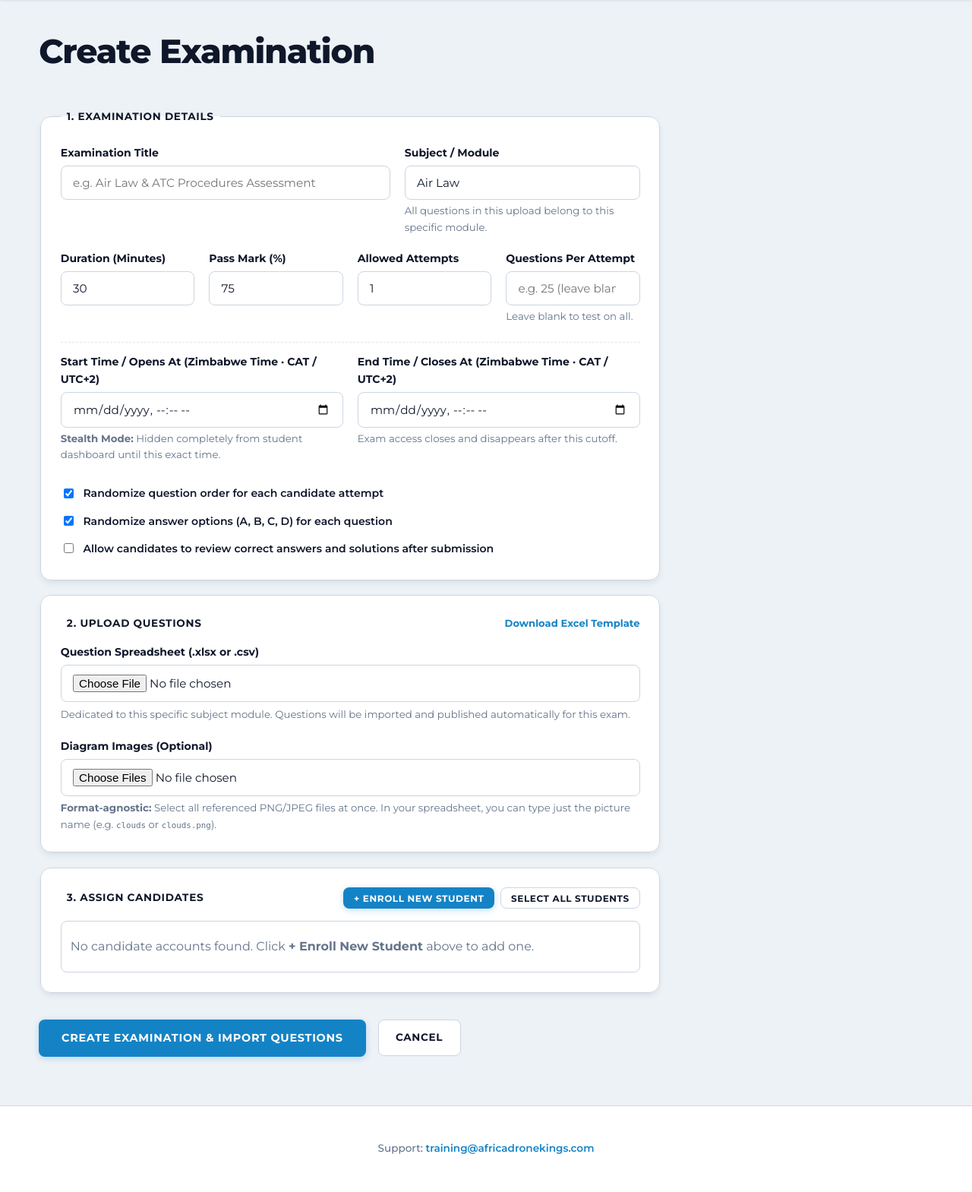
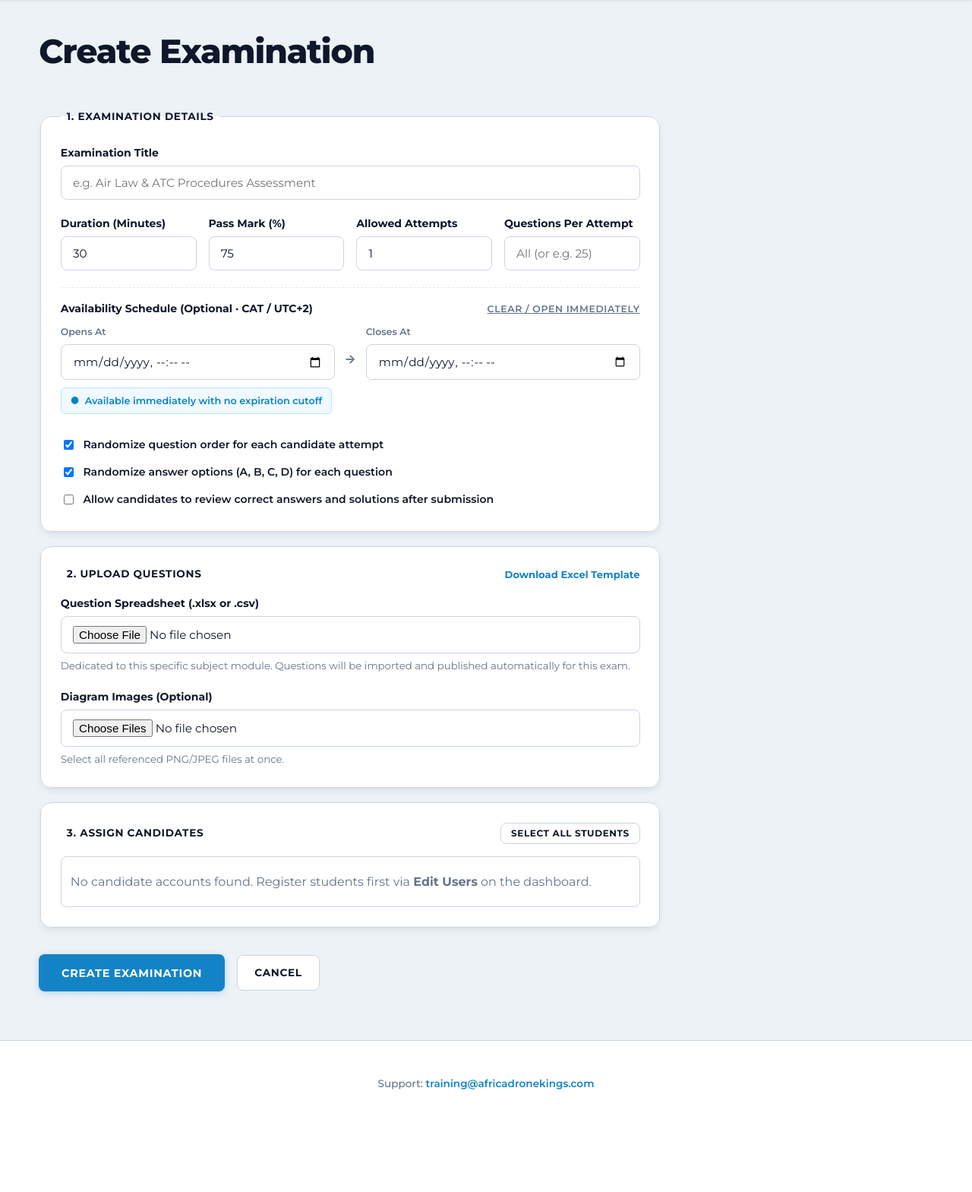
Before and after one commit to Nyasha-Shekede/EXAM_PLATFORM, a Django app: page /exams/new/ in a window 1280 px wide. Shown: the part 76-1645 px from the top of the page at 76% size. After the commit the page ends 1510 px from the top, so only its background shows below. Run offline with Django 5.2, Linux system fonts and the light colour scheme; the visitor is signed in with stand-in values (Sample User, id 1); data comes from the database, SQL or seed files in the repository; data that the repository does not hold is empty.

Commit message:
Streamline exam creation interface and schedule selection
- Remove redundant Subject/Module field and infer module name directly from examination title
- Clean up metrics row, eliminating truncated placeholder text and redundant helper captions
- Replace clunky datetime inputs with unified Availability Schedule interface featuring side-by-side Opens/Closes controls
- Add live interactive status pill providing real-time schedule feedback and one-click schedule reset
- Remove inline candidate enrollment drawer from Assign Candidates step in favor of centralized user management
- Simplify primary form submit button to "Create Examination"

```diff
--- a/exams/forms.py
+++ b/exams/forms.py
@@ -65,14 +65,12 @@ class CreateExamForm(forms.Form):
         widget=forms.TextInput(attrs={"placeholder": "e.g. Air Law & ATC Procedures Assessment"}),
     )
     module_name = forms.CharField(
-        label="Subject / Module",
+        required=False,
         max_length=120,
-        initial="Air Law",
-        widget=forms.TextInput(attrs={"list": "module-options", "placeholder": "e.g. Air Law, Meteorology, Multirotor Systems"}),
-        help_text="Select or enter the specific subject module for this exam. All uploaded questions belong to this module.",
+        widget=forms.HiddenInput(),
     )
     duration_minutes = forms.IntegerField(
-        label="Time Limit (Minutes)",
+        label="Duration (Minutes)",
         initial=30,
         min_value=1,
         max_value=480,
@@ -84,17 +82,16 @@ class CreateExamForm(forms.Form):
         max_value=100,
     )
     max_attempts = forms.IntegerField(
-        label="Allowed Attempts Per Student",
+        label="Allowed Attempts",
         initial=1,
         min_value=1,
         max_value=10,
     )
     question_count = forms.IntegerField(
-        label="Questions Per Exam Attempt",
+        label="Questions Per Attempt",
         required=False,
         min_value=1,
-        help_text="Number of questions randomly selected from the uploaded pool for each student attempt (e.g. 25). Leave blank to use all.",
-        widget=forms.NumberInput(attrs={"placeholder": "e.g. 25 (leave blank to test on all)"}),
+        widget=forms.NumberInput(attrs={"placeholder": "All (or e.g. 25)"}),
     )
     shuffle_questions = forms.BooleanField(
         label="Randomize question order for each candidate attempt",
@@ -112,16 +109,14 @@ class CreateExamForm(forms.Form):
         required=False,
     )
     available_from = forms.DateTimeField(
-        label="Start Time / Available From (Optional)",
+        label="Opens At",
         required=False,
-        widget=forms.DateTimeInput(attrs={"type": "datetime-local"}),
-        help_text="Stealth Mode: Student cannot see this exam on their dashboard until this date & time.",
+        widget=forms.DateTimeInput(attrs={"type": "datetime-local", "id": "id_available_from"}),
     )
     available_until = forms.DateTimeField(
-        label="End Time / Expiration (Optional)",
+        label="Closes At",
         required=False,
-        widget=forms.DateTimeInput(attrs={"type": "datetime-local"}),
-        help_text="Students cannot start or access this exam after this date & time.",
+        widget=forms.DateTimeInput(attrs={"type": "datetime-local", "id": "id_available_until"}),
     )
     spreadsheet = forms.FileField(
         label="Question Spreadsheet (.xlsx or .csv)",
--- a/exams/views.py
+++ b/exams/views.py
@@ -280,7 +280,7 @@ def create_exam_view(request):
         form = CreateExamForm(request.POST, request.FILES)
         if form.is_valid():
             title = form.cleaned_data["title"]
-            module_name = form.cleaned_data["module_name"].strip()
+            module_name = (form.cleaned_data.get("module_name") or title).strip()
             duration = form.cleaned_data["duration_minutes"]
             pass_mark = form.cleaned_data["pass_mark"]
             max_attempts = form.cleaned_data["max_attempts"]
--- a/templates/exams/create_exam.html
+++ b/templates/exams/create_exam.html
@@ -26,29 +26,12 @@
   <fieldset class="card">
     <legend style="font-weight: 700; color: var(--ink); padding: 0 0.5rem; text-transform: uppercase; font-size: 0.85rem; letter-spacing: 0.05em;">1. Examination Details</legend>
     <div class="stack">
-      <div style="display: grid; grid-template-columns: 1.4fr 1fr; gap: 1.2rem;">
       <div>
         <label style="display: block; font-weight: 700; margin-bottom: 0.35rem;">Examination Title</label>
         {{ form.title }}
       </div>
-        <div>
-          <label style="display: block; font-weight: 700; margin-bottom: 0.35rem;">Subject / Module</label>
-          {{ form.module_name }}
-          <datalist id="module-options">
-            {% for m in existing_modules %}
-            <option value="{{ m.title }}">
-            {% endfor %}
-            <option value="Air Law & ATC Procedures">
-            <option value="Meteorology">
-            <option value="Principles of Flight (Multirotor)">
-            <option value="Human Factors">
-            <option value="Navigation & Flight Planning">
-            <option value="RPAS Technical & Maintenance">
-          </datalist>
-          <small class="muted" style="display: block; margin-top: 0.25rem;">All questions in this upload belong to this specific module.</small>
-        </div>
-      </div>
-      <div style="display: grid; grid-template-columns: repeat(auto-fit, minmax(160px, 1fr)); gap: 1.2rem;">
+
+      <div style="display: grid; grid-template-columns: repeat(auto-fit, minmax(140px, 1fr)); gap: 1rem;">
         <div>
           <label style="display: block; font-weight: 700; margin-bottom: 0.35rem;">Duration (Minutes)</label>
           {{ form.duration_minutes }}
@@ -64,21 +47,35 @@
         <div>
           <label style="display: block; font-weight: 700; margin-bottom: 0.35rem;">Questions Per Attempt</label>
           {{ form.question_count }}
-          <small class="muted" style="display: block; margin-top: 0.25rem;">Leave blank to test on all.</small>
         </div>
       </div>
-      <div style="display: grid; grid-template-columns: repeat(auto-fit, minmax(220px, 1fr)); gap: 1.2rem; margin-top: 0.2rem; padding-top: 0.9rem; border-top: 1px dashed var(--line);">
+
+      <!-- Unified Schedule Window (Optional) -->
+      <div style="border-top: 1px dashed var(--line); padding-top: 1rem; margin-top: 0.2rem;">
+        <div style="display: flex; justify-content: space-between; align-items: center; margin-bottom: 0.6rem; flex-wrap: wrap; gap: 0.5rem;">
+          <label style="font-weight: 700; font-size: 0.88rem; color: var(--ink); margin: 0;">Availability Schedule (Optional · CAT / UTC+2)</label>
+          <button type="button" id="clear-schedule-btn" style="background: none; border: none; color: var(--muted); font-size: 0.78rem; font-weight: 600; cursor: pointer; text-decoration: underline; padding: 0;">Clear / Open Immediately</button>
+        </div>
+
+        <div style="display: grid; grid-template-columns: 1fr auto 1fr; gap: 0.8rem; align-items: center;">
           <div>
-          <label style="display: block; font-weight: 700; margin-bottom: 0.35rem;">Start Time / Opens At (Zimbabwe Time · CAT / UTC+2)</label>
+            <span style="display: block; font-size: 0.78rem; font-weight: 600; color: var(--muted); margin-bottom: 0.25rem;">Opens At</span>
             {{ form.available_from }}
-          <small class="muted" style="display: block; margin-top: 0.25rem;"><strong>Stealth Mode:</strong> Hidden completely from student dashboard until this exact time.</small>
           </div>
+          <div style="color: var(--muted); font-weight: 700; font-size: 1rem; padding-top: 1.1rem; text-align: center;">→</div>
           <div>
-          <label style="display: block; font-weight: 700; margin-bottom: 0.35rem;">End Time / Closes At (Zimbabwe Time · CAT / UTC+2)</label>
+            <span style="display: block; font-size: 0.78rem; font-weight: 600; color: var(--muted); margin-bottom: 0.25rem;">Closes At</span>
             {{ form.available_until }}
-          <small class="muted" style="display: block; margin-top: 0.25rem;">Exam access closes and disappears after this cutoff.</small>
           </div>
         </div>
+
+        <!-- Live Human-Readable Schedule Status Pill -->
+        <div id="schedule-status-pill" style="margin-top: 0.65rem; font-size: 0.8rem; font-weight: 600; padding: 0.4rem 0.75rem; border-radius: 6px; display: inline-flex; align-items: center; gap: 0.45rem; background: #f0f9ff; color: #0284c7; border: 1px solid #bae6fd;">
+          <span id="schedule-status-icon">●</span>
+          <span id="schedule-status-text">Available immediately with no expiration cutoff</span>
+        </div>
+      </div>
+
       <div style="display: grid; gap: 0.6rem; margin-top: 0.6rem;">
         <label style="display: flex; align-items: center; gap: 0.6rem; cursor: pointer; font-weight: 600;">
           {{ form.shuffle_questions }}
@@ -111,7 +108,7 @@
       <div>
         <label style="display: block; font-weight: 700; margin-bottom: 0.35rem;">Diagram Images (Optional)</label>
         {{ form.images }}
-        <small class="muted" style="display: block; margin-top: 0.35rem;"><strong>Format-agnostic:</strong> Select all referenced PNG/JPEG files at once. In your spreadsheet, you can type just the picture name (e.g. <code>clouds</code> or <code>clouds.png</code>).</small>
+        <small class="muted" style="display: block; margin-top: 0.35rem;">Select all referenced PNG/JPEG files at once.</small>
       </div>
     </div>
   </fieldset>
@@ -120,49 +117,7 @@
   <fieldset class="card">
     <div style="display: flex; justify-content: space-between; align-items: center; margin-bottom: 1rem; flex-wrap: wrap; gap: 0.5rem;">
       <legend style="font-weight: 700; color: var(--ink); padding: 0 0.5rem; text-transform: uppercase; font-size: 0.85rem; letter-spacing: 0.05em;">3. Assign Candidates</legend>
-      <div style="display: flex; gap: 0.5rem;">
-        <button type="button" id="toggle-add-candidate-btn" class="primary" style="font-size: 0.75rem; padding: 0.35rem 0.8rem;">+ Enroll New Student</button>
       <button type="button" id="select-all-btn" class="secondary" style="font-size: 0.75rem; padding: 0.35rem 0.8rem;">Select All Students</button>
-      </div>
-    </div>
-
-    <!-- Quick Add Candidate Inline Drawer -->
-    <div id="add-candidate-panel" style="display: none; background: var(--adk-blue-subtle); border: 1.5px dashed var(--adk-blue); border-radius: 10px; padding: 1.2rem; margin-bottom: 1.2rem;">
-      <div style="font-weight: 800; font-size: 0.9rem; color: var(--ink); margin-bottom: 0.8rem;">Enroll New Candidate Student</div>
-      <div style="display: grid; grid-template-columns: repeat(auto-fit, minmax(160px, 1fr)); gap: 0.8rem; align-items: flex-end;">
-        <div>
-          <label style="font-size: 0.8rem; font-weight: 700; display: block; margin-bottom: 0.2rem;">Full Name</label>
-          <input type="text" id="new-candidate-name" placeholder="e.g. Tendai Moyo" style="padding: 0.6rem 0.8rem; font-size: 0.88rem; width: 100%; border: 1.5px solid var(--line-strong); border-radius: 6px; box-sizing: border-box;">
-        </div>
-        <div>
-          <label style="font-size: 0.8rem; font-weight: 700; display: block; margin-bottom: 0.2rem;">Candidate ID / Username *</label>
-          <input type="text" id="new-candidate-username" placeholder="e.g. ADK-2026-005" style="padding: 0.6rem 0.8rem; font-size: 0.88rem; width: 100%; border: 1.5px solid var(--line-strong); border-radius: 6px; box-sizing: border-box;">
-        </div>
-        <div>
-          <label style="font-size: 0.8rem; font-weight: 700; display: block; margin-bottom: 0.2rem;">Email Address</label>
-          <input type="email" id="new-candidate-email" placeholder="e.g. tendai@example.com" style="padding: 0.6rem 0.8rem; font-size: 0.88rem; width: 100%; border: 1.5px solid var(--line-strong); border-radius: 6px; box-sizing: border-box;">
-        </div>
-        <div>
-          <label style="font-size: 0.8rem; font-weight: 700; display: block; margin-bottom: 0.2rem;">Password *</label>
-          <input type="text" id="new-candidate-password" placeholder="Set a login password" style="padding: 0.6rem 0.8rem; font-size: 0.88rem; width: 100%; border: 1.5px solid var(--line-strong); border-radius: 6px; box-sizing: border-box; font-family: monospace;">
-          <small style="color: var(--muted); font-size: 0.75rem;">This is what the student uses to sign in.</small>
-        </div>
-        <div style="align-self: flex-end;">
-          <button type="button" id="save-candidate-btn" class="primary" style="padding: 0.65rem 1.2rem; font-size: 0.82rem; width: 100%;">Add & Select</button>
-        </div>
-      </div>
-      <div id="candidate-status-msg" style="font-size: 0.82rem; margin-top: 0.6rem; font-weight: 600; display: none;"></div>
-      <!-- Credential card shown after student is created -->
-      <div id="credential-card" style="display: none; margin-top: 1rem; background: #ffffff; border: 2px solid #1483c6; border-radius: 8px; padding: 1rem 1.2rem;">
-        <div style="font-weight: 800; color: var(--ink); margin-bottom: 0.5rem; font-size: 0.88rem;">✓ Student Created — Record These Credentials</div>
-        <div style="display: grid; grid-template-columns: auto 1fr; gap: 0.25rem 0.8rem; font-size: 0.88rem; align-items: center;">
-          <span style="font-weight: 700; color: var(--muted);">Username:</span>
-          <code id="cred-username" style="font-size: 0.9rem; background: #f1f5f9; padding: 2px 8px; border-radius: 4px;"></code>
-          <span style="font-weight: 700; color: var(--muted);">Password:</span>
-          <code id="cred-password" style="font-size: 0.9rem; background: #f1f5f9; padding: 2px 8px; border-radius: 4px;"></code>
-        </div>
-        <small style="color: var(--muted); display: block; margin-top: 0.6rem;">Share these with the student. You can change the password later via Edit Users in the admin.</small>
-      </div>
     </div>
 
     <div id="candidate-list" style="display: grid; grid-template-columns: repeat(auto-fit, minmax(220px, 1fr)); gap: 0.6rem; max-height: 240px; overflow-y: auto; padding: 0.75rem; border: 1.5px solid var(--line-strong); border-radius: 8px; background: var(--white);">
@@ -172,13 +127,13 @@
         <span>{{ choice_label }}</span>
       </label>
       {% empty %}
-      <p class="muted" id="no-candidates-msg" style="grid-column: 1 / -1; margin: 0.5rem 0;">No candidate accounts found. Click <strong>+ Enroll New Student</strong> above to add one.</p>
+      <p class="muted" id="no-candidates-msg" style="grid-column: 1 / -1; margin: 0.5rem 0;">No candidate accounts found. Register students first via <strong>Edit Users</strong> on the dashboard.</p>
       {% endfor %}
     </div>
   </fieldset>
 
   <div style="display: flex; gap: 1rem; align-items: center; margin-top: 1rem;">
-    <button class="primary" type="submit" style="padding: 0.9rem 1.8rem; font-size: 0.9rem;">Create Examination & Import Questions</button>
+    <button class="primary" type="submit" style="padding: 0.9rem 1.8rem; font-size: 0.9rem;">Create Examination</button>
     <a class="secondary" href="{% url 'dashboard' %}">Cancel</a>
   </div>
 </form>
@@ -195,101 +150,82 @@ document.addEventListener("DOMContentLoaded", function() {
     });
   }
 
-  const toggleBtn = document.getElementById("toggle-add-candidate-btn");
-  const panel = document.getElementById("add-candidate-panel");
-  const saveBtn = document.getElementById("save-candidate-btn");
-  const statusMsg = document.getElementById("candidate-status-msg");
-  const listContainer = document.getElementById("candidate-list");
+  // Interactive Live Schedule Tracker
+  const fromInput = document.getElementById("id_available_from");
+  const untilInput = document.getElementById("id_available_until");
+  const clearBtn = document.getElementById("clear-schedule-btn");
+  const pill = document.getElementById("schedule-status-pill");
+  const pillText = document.getElementById("schedule-status-text");
 
-  if (toggleBtn && panel) {
-    toggleBtn.addEventListener("click", function() {
-      panel.style.display = panel.style.display === "none" ? "block" : "none";
-      if (panel.style.display === "block") {
-        document.getElementById("new-candidate-name").focus();
-      }
+  function formatDT(val) {
+    if (!val) return "";
+    const d = new Date(val);
+    if (isNaN(d.getTime())) return val;
+    return d.toLocaleString("en-GB", {
+      day: "numeric",
+      month: "short",
+      hour: "2-digit",
+      minute: "2-digit"
     });
   }
 
-  ["new-candidate-name", "new-candidate-username", "new-candidate-email"].forEach(function(id) {
-    const el = document.getElementById(id);
-    if (el) {
-      el.addEventListener("keydown", function(e) {
-        if (e.key === "Enter") {
-          e.preventDefault();
-          if (saveBtn) saveBtn.click();
-        }
-      });
-    }
-  });
+  function updateSchedule() {
+    if (!pill || !pillText) return;
+    const vFrom = fromInput ? fromInput.value : "";
+    const vUntil = untilInput ? untilInput.value : "";
 
-  if (saveBtn) {
-    saveBtn.addEventListener("click", async function() {
-      const name = document.getElementById("new-candidate-name").value.trim();
-      const username = document.getElementById("new-candidate-username").value.trim();
-      const email = document.getElementById("new-candidate-email").value.trim();
-      const password = document.getElementById("new-candidate-password").value.trim();
-      const credCard = document.getElementById("credential-card");
-
-      statusMsg.style.display = "block";
-      statusMsg.style.color = "var(--ink)";
-      statusMsg.textContent = "Creating student account...";
-      credCard.style.display = "none";
-
-      if (!username) {
-        statusMsg.style.color = "var(--fail)";
-        statusMsg.textContent = "Candidate ID / Username is required.";
-        return;
-      }
-      if (!password) {
-        statusMsg.style.color = "var(--fail)";
-        statusMsg.textContent = "Password is required. The student needs this to sign in.";
+    if (!vFrom && !vUntil) {
+      pill.style.background = "#f0f9ff";
+      pill.style.color = "#0284c7";
+      pill.style.borderColor = "#bae6fd";
+      pillText.textContent = "Available immediately with no expiration cutoff";
       return;
     }
 
-      try {
-        const csrfToken = document.querySelector('[name=csrfmiddlewaretoken]').value;
-        const res = await fetch("{% url 'quick_add_candidate' %}", {
-          method: "POST",
-          headers: {
-            "Content-Type": "application/json",
-            "X-CSRFToken": csrfToken,
-          },
-          body: JSON.stringify({ name, username, email, password }),
-        });
-        const data = await res.json();
-        if (data.ok) {
-          statusMsg.style.display = "none";
+    if (vFrom && vUntil) {
+      const dFrom = new Date(vFrom);
+      const dUntil = new Date(vUntil);
+      if (dUntil <= dFrom) {
+        pill.style.background = "#fef2f2";
+        pill.style.color = "#dc2626";
+        pill.style.borderColor = "#fecaca";
+        pillText.textContent = "Schedule Error: Closes At must be after Opens At";
+        return;
+      }
+      pill.style.background = "#ecfdf5";
+      pill.style.color = "#059669";
+      pill.style.borderColor = "#a7f3d0";
+      pillText.textContent = `Scheduled Window: ${formatDT(vFrom)} → ${formatDT(vUntil)} (CAT)`;
+      return;
+    }
 
-          // Show the credential card prominently
-          document.getElementById("cred-username").textContent = data.username;
-          document.getElementById("cred-password").textContent = data.default_password;
-          credCard.style.display = "block";
+    if (vFrom) {
+      pill.style.background = "#ecfdf5";
+      pill.style.color = "#059669";
+      pill.style.borderColor = "#a7f3d0";
+      pillText.textContent = `Scheduled: Opens on ${formatDT(vFrom)} (No closing cutoff)`;
+      return;
+    }
 
-          const emptyMsg = document.getElementById("no-candidates-msg");
-          if (emptyMsg) emptyMsg.remove();
+    if (vUntil) {
+      pill.style.background = "#ecfdf5";
+      pill.style.color = "#059669";
+      pill.style.borderColor = "#a7f3d0";
+      pillText.textContent = `Scheduled: Available immediately until ${formatDT(vUntil)}`;
+      return;
+    }
+  }
 
-          const label = document.createElement("label");
-          label.style = "display: flex; align-items: center; gap: 0.5rem; font-size: 0.88rem; cursor: pointer; padding: 0.35rem 0.5rem; border-radius: 6px; background: #e8f4fc; border: 1px solid #bfdbfe;";
-          label.innerHTML = `
-            <input type="checkbox" name="candidates" value="${data.id}" class="candidate-checkbox" checked style="width: 16px; height: 16px; accent-color: var(--adk-blue);">
-            <span><strong>${data.label}</strong> (New)</span>
-          `;
-          listContainer.prepend(label);
-
-          document.getElementById("new-candidate-name").value = "";
-          document.getElementById("new-candidate-username").value = "";
-          document.getElementById("new-candidate-email").value = "";
-          document.getElementById("new-candidate-password").value = "";
-        } else {
-          statusMsg.style.color = "var(--fail)";
-          statusMsg.textContent = data.error || "Failed to create candidate.";
-        }
-      } catch (err) {
-        statusMsg.style.color = "var(--fail)";
-        statusMsg.textContent = "Error communicating with server.";
-      }
+  if (fromInput) fromInput.addEventListener("input", updateSchedule);
+  if (untilInput) untilInput.addEventListener("input", updateSchedule);
+  if (clearBtn) {
+    clearBtn.addEventListener("click", function() {
+      if (fromInput) fromInput.value = "";
+      if (untilInput) untilInput.value = "";
+      updateSchedule();
     });
   }
+  updateSchedule();
 });
 </script>
 {% endblock %}
```
Lines whose indentation alone changed are shown as unchanged.
